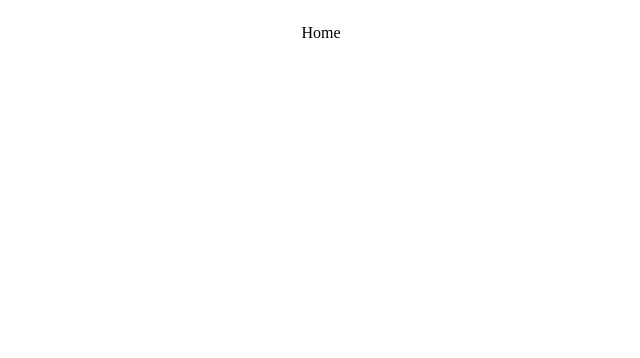
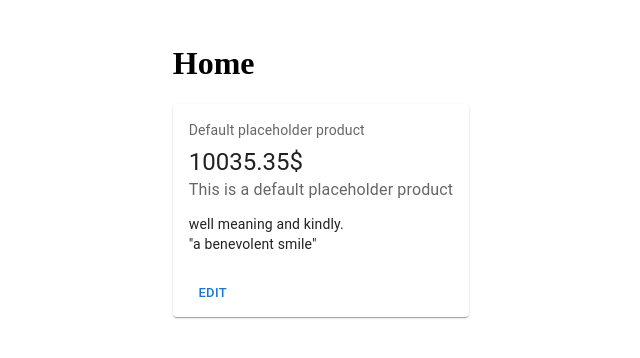
Before and after one commit to Jaga7/wstepne_jagnow_products, a React (Create React App) app: page / in a window 1280 px wide. Shown: the top 358 px of the page, without its empty margins (431-1071 px from the left). Built offline with nearby package versions, Linux system fonts and the light colour scheme.

Commit message:
set up redux and some components

```diff
--- a/package.json
+++ b/package.json
@@ -6,12 +6,14 @@
     "@emotion/react": "^11.11.0",
     "@emotion/styled": "^11.11.0",
     "@mui/material": "^5.13.0",
+    "@reduxjs/toolkit": "^1.9.5",
     "@testing-library/jest-dom": "^5.16.5",
     "@testing-library/react": "^13.4.0",
     "@testing-library/user-event": "^13.5.0",
     "axios": "^1.4.0",
     "react": "^18.2.0",
     "react-dom": "^18.2.0",
+    "react-redux": "^8.0.5",
     "react-router": "^6.11.1",
     "react-router-dom": "^6.11.1",
     "react-scripts": "5.0.1",
--- /dev/null
+++ b/src/components/ProductCard/ProductCard.jsx
@@ -0,0 +1,30 @@
+import { Card, CardActions, CardContent, Button, Typography } from '@mui/material';
+
+
+const ProductCard = ({product}) => {
+    const {name, price, description, image} = product;
+  return (
+    <Card sx={{ minWidth: 275 }}>
+      <CardContent>
+        <Typography sx={{ fontSize: 14 }} color="text.secondary" gutterBottom>
+          {name}
+        </Typography>
+        <Typography variant="h5" component="div">
+          {price}$
+        </Typography>
+        <Typography sx={{ mb: 1.5 }} color="text.secondary">
+          {description}
+        </Typography>
+        <Typography variant="body2">
+          well meaning and kindly.
+          <br />
+          {'"a benevolent smile"'}
+        </Typography>
+      </CardContent>
+      <CardActions>
+        <Button size="small">Edit</Button>
+      </CardActions>
+    </Card>
+  )
+}
+export default ProductCard
--- /dev/null
+++ b/src/components/ProductContainer/ProductContainer.jsx
@@ -0,0 +1,15 @@
+import { useAppDispatch, useAppSelector } from "../../shared/utils/hooks";
+import ProductCard from "../ProductCard/ProductCard";
+import { Box } from "@mui/material";
+
+const ProductContainer = () => {
+    const { products, isLoading } = useAppSelector((state) => state.productContainer);
+  return (
+    <Box>
+      {!isLoading && products.map((product) => (
+        <ProductCard product={product}/>
+      ))}
+      </Box>
+  )
+}
+export default ProductContainer
--- /dev/null
+++ b/src/features/productContainer/productContainerSlice.js
@@ -0,0 +1,208 @@
+import { createSlice, createAsyncThunk } from "@reduxjs/toolkit";
+import api from "../../shared/utils/api";
+
+const endpoint = "/products";
+
+const initialState = {
+  products: [
+    {
+      id: 1,
+      name: "Default placeholder product",
+      description: "This is a default placeholder product",
+      ean: "2177350729108",
+      upc: "963841738841",
+      image: "http://placeimg.com/640/480/tech",
+      images: [
+        {
+          title: "Repellat dolores et ut rerum.",
+          description:
+            "Sunt ut alias iste non facilis dolorum. Quo provident explicabo et est cupiditate explicabo voluptatem. Consectetur atque quod explicabo asperiores rerum aliquam.",
+          url: "http://placeimg.com/640/480/any",
+        },
+        {
+          title: "In est aut modi quia enim.",
+          description:
+            "Ut animi reiciendis maiores. Vitae consectetur rerum et sapiente qui. Deserunt sint quos at temporibus eaque eos.",
+          url: "http://placeimg.com/640/480/any",
+        },
+        {
+          title: "Sit vel sed eos saepe sit.",
+          description:
+            "Porro ut nulla voluptates sit nihil molestiae quas. Vel illo voluptas et omnis deleniti est tempora. Architecto tempora doloribus quidem mollitia qui laborum maiores.",
+          url: "http://placeimg.com/640/480/any",
+        },
+      ],
+      net_price: 8960.13,
+      taxes: "12",
+      price: "10035.35",
+      categories: [
+        "8b5c09dc-e996-313c-b3ab-f4b65b2ce1ca",
+        "1fd4c1aa-bf6d-3607-8356-3ada64317ea2",
+        "f4736b7a-dc41-3005-a3c1-1a4da8bdfc2f",
+        "66fcd422-08e8-3a40-8716-ab81375af568",
+        "713a804d-b313-3ff6-97f5-695042f61e78",
+        "5cf131d1-67b0-3d3b-9963-3db4a93d1bbc",
+        "26ba15a3-fb98-33ed-b67c-e9a2a402ab01",
+      ],
+      tags: [
+        "distinctio",
+        "eligendi",
+        "aut",
+        "autem",
+        "commodi",
+        "repellat",
+        "nobis",
+      ],
+    },
+  ],
+  isLoading: false,
+};
+
+export const loadAProductFromApi = createAsyncThunk(
+  "productContainer/loadAProduct",
+  async (name, thunkAPI) => {
+    try {
+      const resp = await api.get(`${endpoint}`);
+      return resp.data;
+    } catch (error) {
+      return thunkAPI.rejectWithValue("something went wrong");
+    }
+  }
+);
+
+export const createAProduct = createAsyncThunk(
+  "productContainer/createAProduct",
+  async (newProductTitleAndBody, thunkAPI) => {
+    const newProduct = { ...newProductTitleAndBody };
+
+    try {
+      const resp = await api.post(endpoint, newProduct);
+      return resp.data;
+    } catch (error) {
+      return thunkAPI.rejectWithValue("something went wrong");
+    }
+  }
+);
+
+export const editTheProduct = createAsyncThunk(
+  "productContainer/editTheProduct",
+  async (
+    // editedProductIdAndNewTitleAndBody: {
+    //   title: string;
+    //   body: string;
+    //   idOfProductBeingEdited: number;
+    // },
+    product,
+    thunkAPI
+  ) => {
+    // const { idOfProductBeingEdited } = editedProductIdAndNewTitleAndBody;
+    // const { title, body } = editedProductIdAndNewTitleAndBody;
+    const {
+      id: idOfProductBeingEdited,
+      body: newBody,
+      title: newTitle,
+    } = product;
+    try {
+      const resp = await api.put(`${endpoint}/${idOfProductBeingEdited}`, {
+        id: idOfProductBeingEdited,
+        title: newTitle,
+        body: newBody,
+      });
+      // const resp = await api.patch(`${endpoint}/${idOfProductBeingEdited}`, {
+      //   title,
+      //   body,
+      // });
+      return resp.data;
+    } catch (error) {
+      return thunkAPI.rejectWithValue("something went wrong");
+    }
+  }
+);
+
+export const deleteTheProduct = createAsyncThunk(
+  "productContainer/deleteTheProduct",
+  async (idOfProductBeingDeleted, thunkAPI) => {
+    try {
+      const resp = await api.delete(`${endpoint}/${idOfProductBeingDeleted}`);
+      return resp.data;
+    } catch (error) {
+      return thunkAPI.rejectWithValue("something went wrong");
+    }
+  }
+);
+
+const productContainerSlice = createSlice({
+  name: "productContainer",
+  initialState,
+  reducers: {},
+  extraReducers: (builder) => {
+    builder
+      .addCase(loadAProductFromApi.pending, (state) => {
+        state.isLoading = true;
+      })
+      .addCase(loadAProductFromApi.fulfilled, (state, action) => {
+        state.isLoading = false;
+        state.products = [...state.products, action.payload];
+      })
+      .addCase(loadAProductFromApi.rejected, (state) => {
+        state.isLoading = false;
+      })
+      .addCase(createAProduct.pending, (state) => {
+        state.isLoading = true;
+      })
+      .addCase(createAProduct.fulfilled, (state, action) => {
+        state.isLoading = false;
+        state.products = [...state.products, action.payload];
+      })
+      .addCase(createAProduct.rejected, (state) => {
+        state.isLoading = false;
+      })
+      .addCase(editTheProduct.pending, (state) => {
+        state.isLoading = true;
+      })
+      .addCase(editTheProduct.fulfilled, (state, action) => {
+        state.isLoading = false;
+        // the part below is done so that we make the changes on the local state without doing unnecessary additional GET request
+
+        const {
+          id: idOfProductBeingEdited,
+          title: newTitle,
+          body: newBody,
+        } = action.meta.arg;
+        // const { idOfProductBeingEdited, title, body } = action.meta.arg;
+        state.products = [
+          // mapping over products in search for the one that is to be edited,
+          ...state.products.map(
+            (product) =>
+              product.id === idOfProductBeingEdited
+                ? //setting a new one in place, leaving the "id" and "isComplete" properties as they were
+                  {
+                    title: newTitle,
+                    body: newBody,
+                    id: product.id,
+                  }
+                : product // for the rest of the products we return them back as they were
+          ),
+        ];
+      })
+      .addCase(editTheProduct.rejected, (state) => {
+        state.isLoading = false;
+      })
+      .addCase(deleteTheProduct.pending, (state) => {
+        state.isLoading = true;
+      })
+      .addCase(deleteTheProduct.fulfilled, (state, action) => {
+        state.isLoading = false;
+        const idOfProductBeingDeleted = action.meta.arg;
+        state.products = state.products.filter(
+          // filtering out the deleted product from the local state.products array
+          (product) => product.id !== idOfProductBeingDeleted
+        );
+      })
+      .addCase(deleteTheProduct.rejected, (state) => {
+        state.isLoading = false;
+      });
+  },
+});
+
+export default productContainerSlice.reducer;
--- a/src/index.js
+++ b/src/index.js
@@ -1,13 +1,17 @@
-import React from 'react';
-import ReactDOM from 'react-dom/client';
-import App from './App';
+import React from "react";
+import ReactDOM from "react-dom/client";
+import App from "./App";
+import { setupStore } from "./store";
+import { Provider } from "react-redux";
 import { BrowserRouter as Router } from "react-router-dom";
 
-const root = ReactDOM.createRoot(document.getElementById('root'));
+const root = ReactDOM.createRoot(document.getElementById("root"));
 root.render(
-  <React.StrictMode>
-    <Router>
-    <App />
-    </Router>
-  </React.StrictMode>
+  <Provider store={setupStore()}>
+    <React.StrictMode>
+      <Router>
+        <App />
+      </Router>
+    </React.StrictMode>
+  </Provider>
 );
--- a/src/pages/Home.jsx
+++ b/src/pages/Home.jsx
@@ -1,6 +1,10 @@
+import ProductContainer from "../components/ProductContainer/ProductContainer"
+
 const Home = () => {
   return (
-    <div>Home</div>
+    <div><h1>Home</h1>
+      <ProductContainer/>
+    </div>
   )
 }
 export default Home
--- /dev/null
+++ b/src/shared/utils/api.js
@@ -0,0 +1,12 @@
+import axios from "axios";
+
+const URL = "https://fakerapi.it/api/v1/products?_quantity=1&_taxes=12&_categories_type=uui"
+// const PORT = 3000;
+// const baseURL = `${URL}:${PORT}`;
+
+export default axios.create({
+  baseURL: URL,
+  headers: {
+    "Content-Type": "application/json",
+  },
+});
--- /dev/null
+++ b/src/shared/utils/hooks.js
@@ -0,0 +1,4 @@
+import { useDispatch, useSelector } from "react-redux";
+
+export const useAppDispatch = useDispatch;
+export const useAppSelector = useSelector;
--- /dev/null
+++ b/src/store.js
@@ -0,0 +1,14 @@
+import { combineReducers, configureStore } from "@reduxjs/toolkit";
+
+import productContainerReducer from "./features/productContainer/productContainerSlice";
+
+const rootReducer = combineReducers({
+  productContainer: productContainerReducer,
+});
+
+export const setupStore = (preloadedState) => {
+  return configureStore({
+    reducer: rootReducer,
+    preloadedState,
+  });
+};
```
Also changed, not shown: 1 other file (tests, documents, lock files or other folders).
